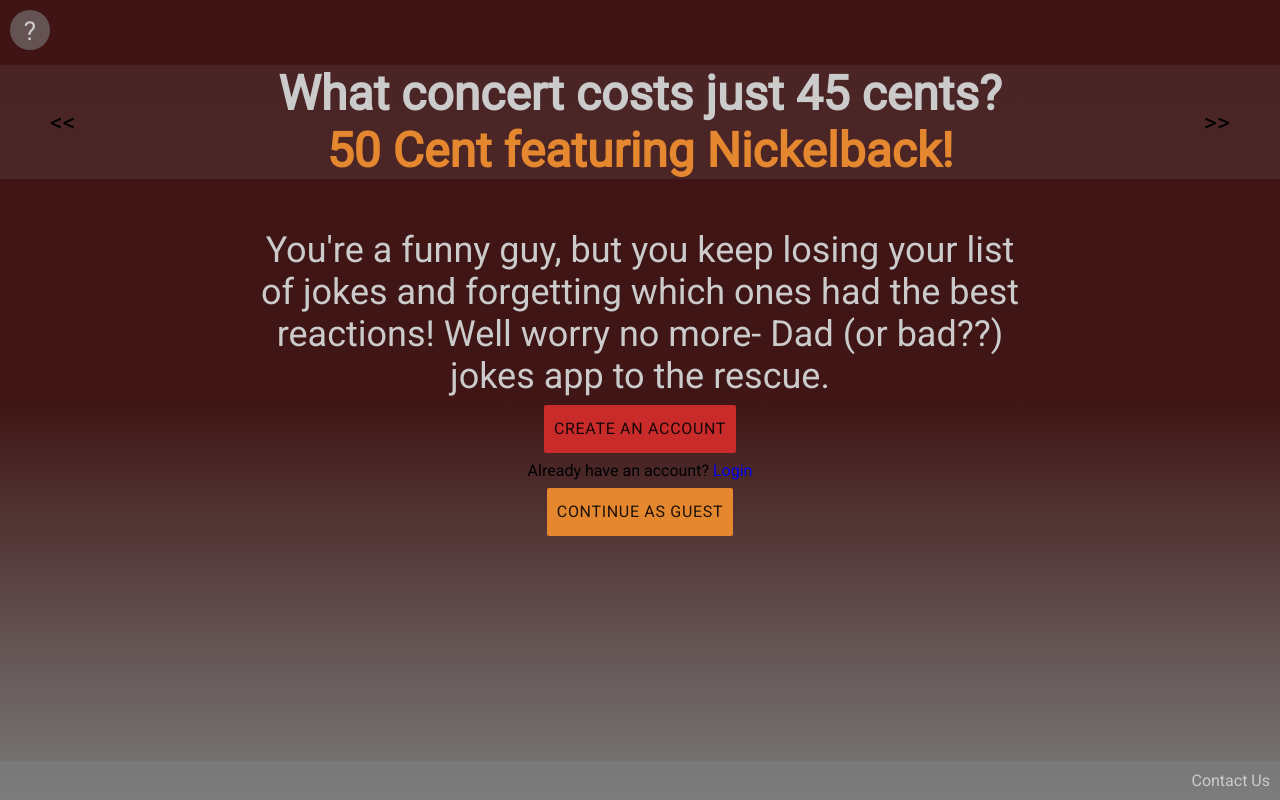
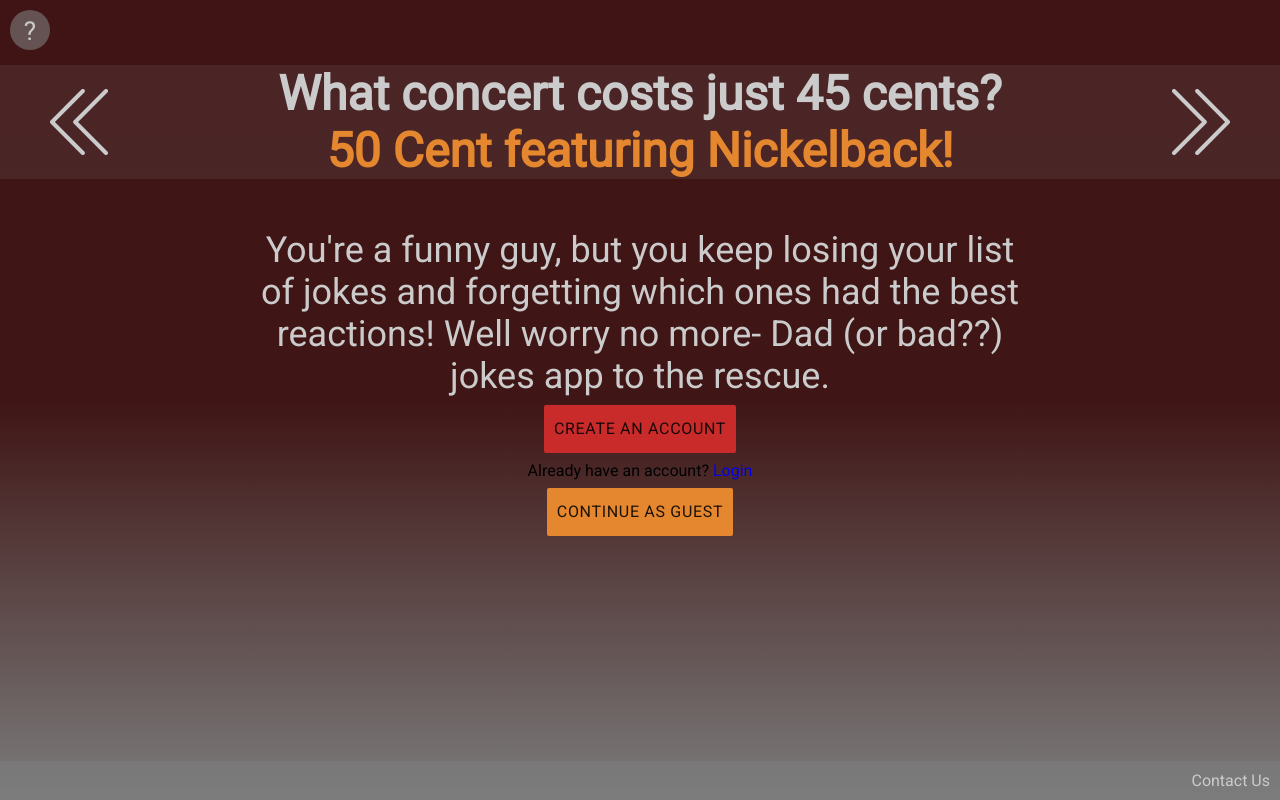
Before and after one commit to Build-Week-PT-Dad-Jokes/Front-End, a React (Create React App) app: page / in a window 1280 px wide. Built offline with nearby package versions, Linux system fonts and the light colour scheme.

Commit message:
add arrow svg files

```diff
--- a/src/components/LandingPage.js
+++ b/src/components/LandingPage.js
@@ -2,6 +2,8 @@
 import { Link } from "react-router-dom";
 import Button from "@material-ui/core/button";
 import { makeStyles } from "@material-ui/core/styles";
+import leftArrow from '../assests/left.svg';
+import rightArrow from '../assests/right.svg';
 
 const buttonStyles = theme => ({
   margin: theme.spacing(1),
@@ -28,7 +30,7 @@
     <div className="wrapper">
       <div className="landing-page content">
         <div className="carousel">
-          <span className="left-button">{"<<"}</span>
+          <img src={leftArrow} className="left-button" />
           <div className="landing-page joke">
             <h2 className="landing-page joke-setup">
               What concert costs just 45 cents?
@@ -37,7 +39,7 @@
               50 Cent featuring Nickelback!
             </h2>
           </div>
-          <span className="right-button">{">>"}</span>
+          <img src={rightArrow} className="right-button" />
         </div>
         <div className="landing-page container">
           <p className="landing-page tagline">You're a funny guy, but you keep losing your list of jokes and forgetting which ones had the best reactions! Well worry no more- Dad (or bad??) jokes app to the rescue.</p>
--- a/src/less/landing-page.less
+++ b/src/less/landing-page.less
@@ -50,9 +50,11 @@
 
     .left-button,
     .right-button {
-      font-size: 2.5rem;
+      font-size: 4.8rem;
       cursor: pointer;
       position: absolute;
+      color: "#cbcbcb";
+      justify-content: center;
     }
     .left-button {
       padding-right: 2rem;
```
Also changed, not shown: src/assests/left.svg (added), src/assests/right.svg (added).
